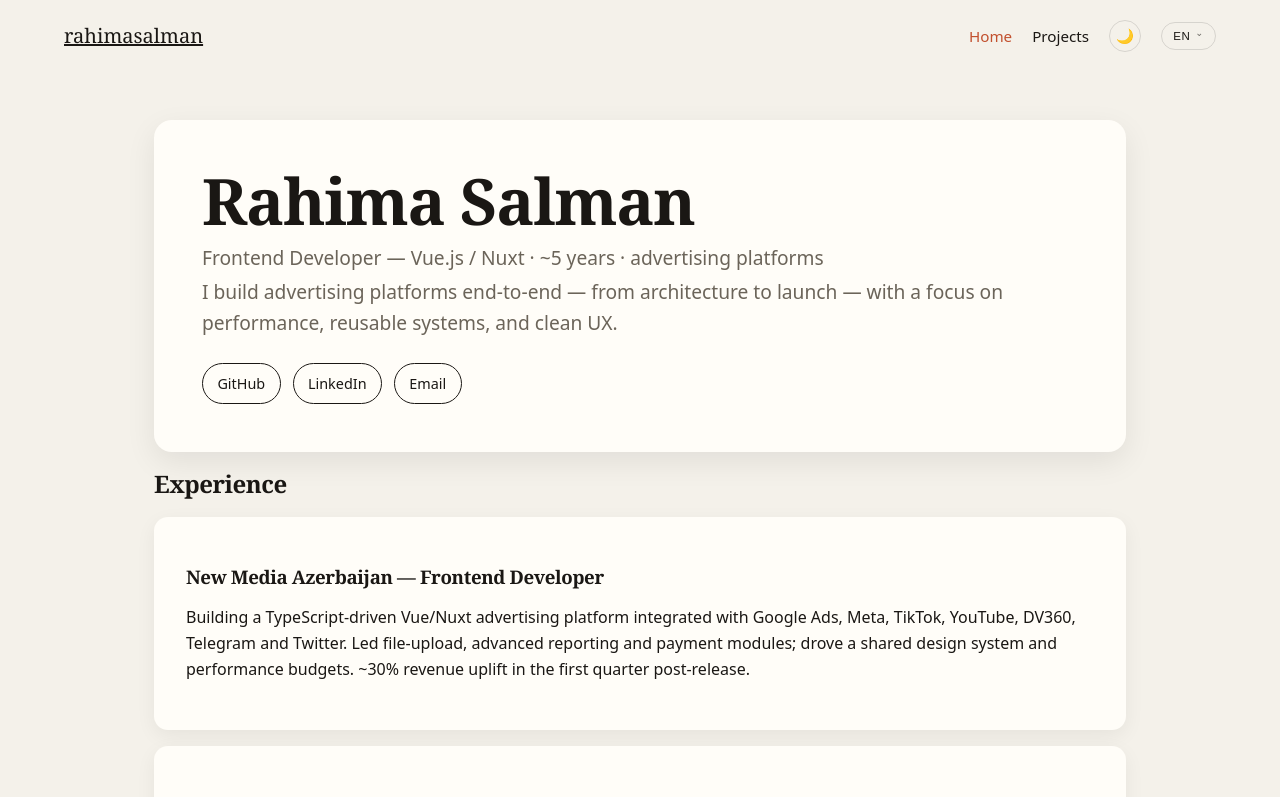
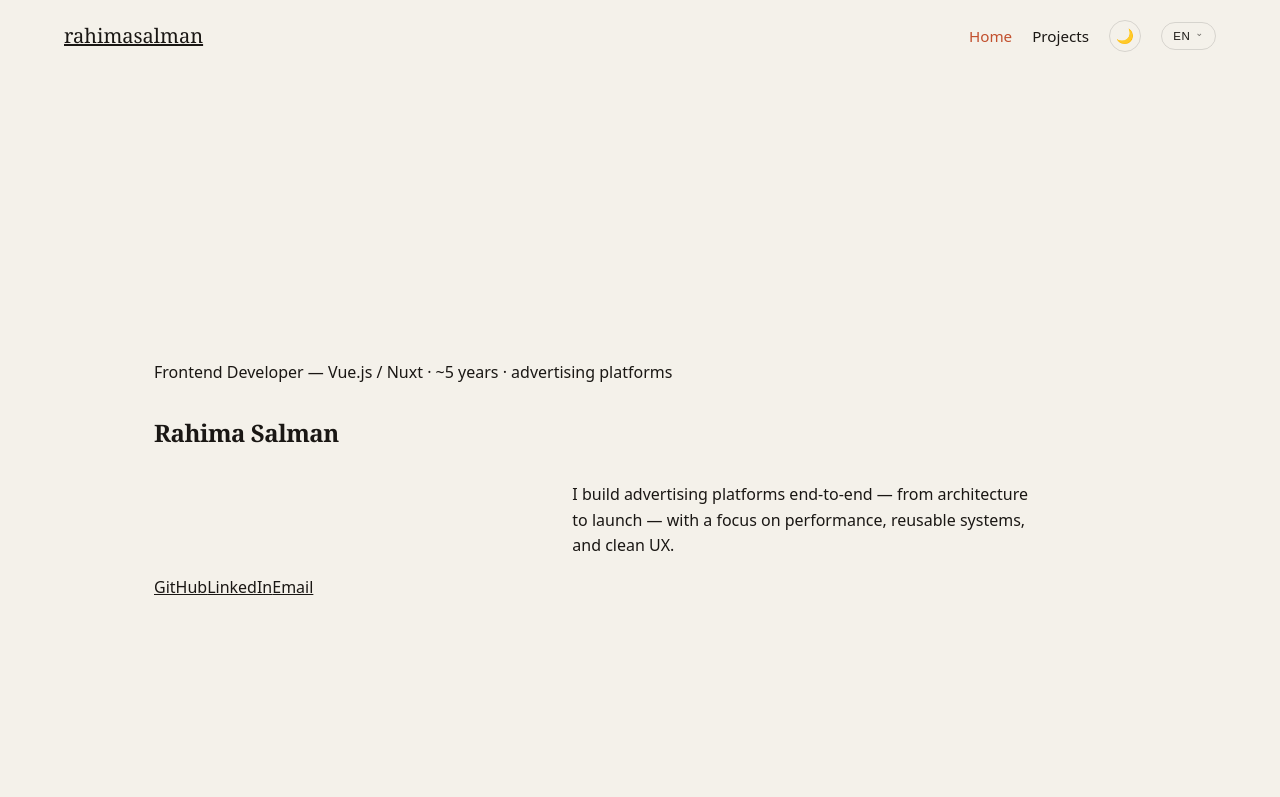
Before and after one commit to rahimasalman/rahima-salman-portfolio, a Nuxt app: page / in a window 1280 px wide. Shown: the top 797 px of the page. Built offline with nearby package versions, Linux system fonts and the light colour scheme.

Commit message:
feat: refactor hero section layout

```diff
--- a/app/pages/index.vue
+++ b/app/pages/index.vue
@@ -1,16 +1,14 @@
 <template>
   <main>
     <!-- HERO -->
-    <section class="hero reveal" @mousemove="onMove" @mouseleave="onLeave">
-      <div class="hero__card" :style="{ transform: tilt }">
-        <h1>Rahima Salman</h1>
-        <p>{{ $t('hero.role') }}</p>
-        <p>{{ $t('hero.tagline') }}</p>
-        <div class="links">
-          <a href="https://github.com/rahimasalman" target="_blank">GitHub</a>
-          <a href="https://www.linkedin.com/in/rahima-salman/" target="_blank">LinkedIn</a>
-          <a href="mailto:rahimasalman7@gmail.com">Email</a>
-        </div>
+    <section class="hero">
+      <p class="hero__kicker">{{ $t('hero.role') }}</p>
+      <h1 class="hero__name">Rahima Salman</h1>
+      <p class="hero__tagline">{{ $t('hero.tagline') }}</p>
+      <div class="hero__links">
+        <a href="https://github.com/rahimasalman" target="_blank">GitHub</a>
+        <a href="https://www.linkedin.com/in/rahima-salman/" target="_blank">LinkedIn</a>
+        <a href="mailto:rahimasalman7@gmail.com">Email</a>
       </div>
     </section>
 
@@ -32,7 +30,7 @@
       <h2>{{ $t('projects.title') }}</h2>
       <p>{{ $t('projects.subtitle') }}</p>
       <article class="exp-card" v-for="project in featured" :key="project.slug">
-        <div >
+        <div>
           <h3>{{ project.title }}</h3>
           <p>{{ $t('projects.items.' + project.slug + '.description') }}</p>
           <NuxtLink :to="localePath('/projects/' + project.slug)">{{ $t('projects.viewProject') }}</NuxtLink>
@@ -52,9 +50,9 @@
 </template>
 
 <script setup lang="ts">
-import { projects } from '~/data/projects'
+import {projects} from '~/data/projects'
 
-const { t } = useI18n()
+const {t} = useI18n()
 
 const localePath = useLocalePath()
 
@@ -68,76 +66,82 @@ useSeoMeta({
   ogType: 'website',
 })
 
-const tilt = ref('')
-function onMove(e: MouseEvent) {
-  const el = e.currentTarget as HTMLElement
-  const r = el.getBoundingClientRect()
-  const px = (e.clientX - r.left) / r.width - 0.5
-  const py = (e.clientY - r.top) / r.height - 0.5
-  tilt.value = `rotateY(${px * 8}deg) rotateX(${-py * 8}deg)`
-}
-function onLeave() { tilt.value = 'rotateY(0deg) rotateX(0deg)' }
 
 onMounted(() => {
   const els = document.querySelectorAll('.reveal')
   const io = new IntersectionObserver((entries) => {
-    entries.forEach(e => { if (e.isIntersecting) { e.target.classList.add('is-visible'); io.unobserve(e.target) } })
-  }, { threshold: 0.15 })
+    entries.forEach(e => {
+      if (e.isIntersecting) {
+        e.target.classList.add('is-visible');
+        io.unobserve(e.target)
+      }
+    })
+  }, {threshold: 0.15})
   els.forEach(el => io.observe(el))
 })
 </script>
 
 <style scoped>
-.hero__card {
-  background: var(--card);
-  border-radius: 18px;
-  padding: clamp(1.5rem, 5vw, 3rem);
-  box-shadow: 0 10px 30px rgba(0,0,0,.08);
-  transition: transform .25s ease-out;
-  transform-style: preserve-3d;
-  will-change: transform;
-}
-.hero__card h1 { font-size: clamp(2.2rem, 7vw, 4rem); margin: 0 0 .5rem; }
-.hero__card > p { color: var(--muted); font-size: clamp(1rem, 2.5vw, 1.2rem); margin: .25rem 0; }
-
-@media (min-width: 768px) and (hover: hover) and (pointer: fine) {
-  .hero { perspective: 900px; }
+.hero {
+  display: grid;
 }
 
-.links { display: flex; gap: .75rem; flex-wrap: wrap; margin-top: 1.5rem; }
-.links > a {
-  padding: .5rem .9rem; border: 1px solid var(--ink); border-radius: 999px;
-  text-decoration: none; font-size: .9rem; transition: background .2s, color .2s;
+@media (min-width: 768px) {
+  .hero {
+    grid-template-columns: repeat(12, 1fr);
+    column-gap: clamp(1rem, 3vw, 2rem); /* clamp() = "bu dəyər sərbəst dəyişsin, amma bu iki hədd arasında"*/
+    min-height: min(88svh, 900px); /* small viewport height */
+    align-content: center;
+  }
+  .hero__kicker {
+    grid-column: 1/8;
+  }
+  .hero__name {
+    grid-column: 1/11;
+  }
+  .hero__tagline {
+    grid-column: 6/12;
+  }
+  .hero__links {
+    grid-column: 1/8;
+  }
 }
-.links > a:hover { background: var(--ink); color: var(--bg); }
 
 .exp-card {
   background: var(--card);
   border-radius: 14px;
   padding: clamp(1.25rem, 4vw, 2rem);
-  box-shadow: 0 6px 20px rgba(0,0,0,.06);
+  box-shadow: 0 6px 20px rgba(0, 0, 0, .06);
   margin-block: 1rem;
 }
+
 @media (min-width: 768px) and (hover: hover) and (pointer: fine) {
   .exp-card {
     transition: transform .25s ease, box-shadow .25s ease;
     transform-style: preserve-3d;
   }
+
   .exp-card:hover {
     transform: translateY(-6px) rotateX(4deg);
-    box-shadow: 0 18px 40px rgba(0,0,0,.12);
+    box-shadow: 0 18px 40px rgba(0, 0, 0, .12);
   }
 }
 
-.reveal { opacity: 0; transform: translateY(24px); transition: opacity .6s ease, transform .6s ease; }
-.reveal.is-visible { opacity: 1; transform: none; }
-.footer {
-  margin-top: clamp(3rem, 10vh, 6rem);
-  padding-block: 2rem;
-  border-top: 1px solid rgba(0,0,0,.08);
-  font-size: .85rem; color: var(--muted);
+.reveal {
+  opacity: 0;
+  transform: translateY(24px);
+  transition: opacity .6s ease, transform .6s ease;
 }
-.footer a { color: var(--accent); text-decoration: none; }
+
+.reveal.is-visible {
+  opacity: 1;
+  transform: none;
+}
+
+.footer a {
+  color: var(--accent);
+  text-decoration: none;
+}
 
 .projects__more {
   display: flex;
@@ -146,6 +150,7 @@ onMounted(() => {
   gap: .75rem;
   margin-top: 2rem;
 }
+
 .view-live {
   font-size: .85rem;
   color: var(--muted);
@@ -153,6 +158,7 @@ onMounted(() => {
   border-bottom: 1px solid transparent;
   transition: color .2s, border-color .2s;
 }
+
 .view-live:hover {
   color: var(--accent);
   border-color: var(--accent);
```
